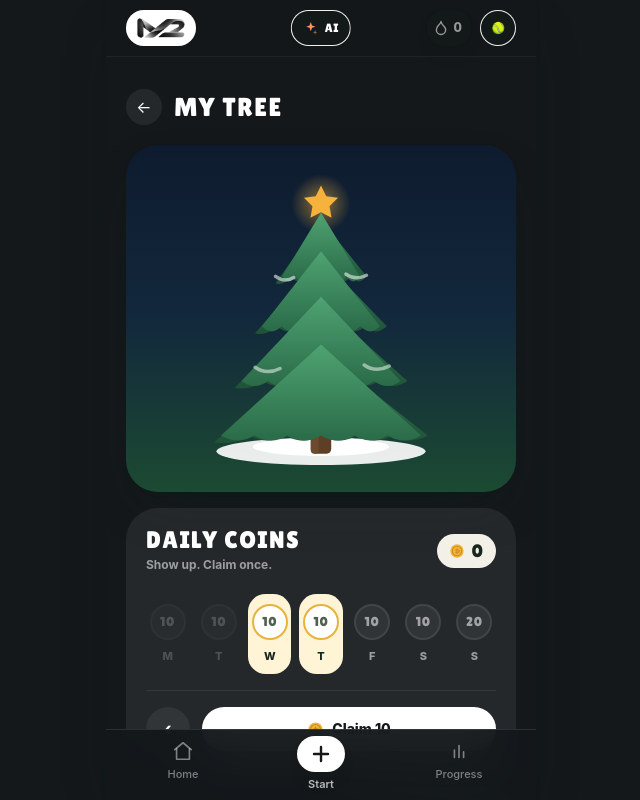
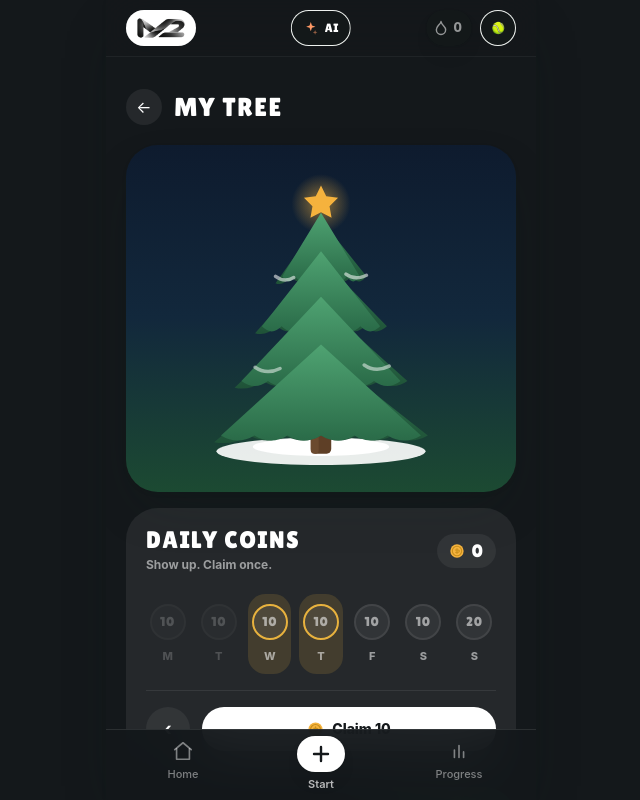
Before and after one commit to MichaelWeng-Git/motionlab-2.0, a Next.js app: page /tree in a window 1280 px wide. Shown: the whole page, without its empty margins (319-959 px from the left). Built offline with nearby package versions, Linux system fonts and the light colour scheme.

Commit message:
ui: remove light islands from dark routes

```diff
--- a/app/activities/[id]/page.tsx
+++ b/app/activities/[id]/page.tsx
@@ -56,7 +56,7 @@ export default function ActivityDetailPage() {
 
     {activity.splits && activity.splits.length > 0 && <section className="mx-5 mt-4 rounded-2xl bg-panel p-5 text-fg shadow-panel"><h2 className="font-golden text-[18px] leading-none">SPLITS</h2><div className="mt-3 divide-y divide-hair">{activity.splits.map((split, index) => { const n = split.n ?? split.km ?? index + 1; const splitUnit = split.unit ?? "km"; return <div key={`${splitUnit}-${n}`} className="flex items-center justify-between py-3"><span className="text-sm font-bold uppercase text-fg">{splitUnit} {n}</span><span className="font-golden text-lg text-fg">{Math.floor(split.seconds / 60)}:{String(split.seconds % 60).padStart(2, "0")}</span></div>; })}</div></section>}
 
-    {activity.description && <section className="mx-5 mt-4 rounded-2xl bg-cream p-5 shadow-soft"><h2 className="font-golden text-[18px] leading-none">NOTES</h2><p className="mt-3 text-[13px] font-semibold leading-relaxed text-ink">{activity.description}</p></section>}
+    {activity.description && <section className="mx-5 mt-4 rounded-2xl bg-panel p-5 text-fg"><h2 className="font-golden text-[18px] leading-none">NOTES</h2><p className="mt-3 text-[13px] font-semibold leading-relaxed text-fg">{activity.description}</p></section>}
   </div>;
 }
 
--- a/app/report/[id]/page.tsx
+++ b/app/report/[id]/page.tsx
@@ -192,25 +192,25 @@ export default function Report() {
       )}
 
       {isReal && mechanics.length > 0 && (
-        <section className="mt-4 rounded-3xl bg-cream p-5 shadow-soft">
+        <section className="mt-4 rounded-3xl bg-panel p-5 text-fg">
           <div className="flex items-baseline justify-between">
-            <div><p className="text-[11px] font-black tracking-[0.18em] text-ink-muted">FROM YOUR 3D MOTION</p><h2 className="mt-1 font-golden text-xl leading-none text-ink">MECHANICS</h2></div>
-            <span className="rounded-full bg-white px-3 py-1.5 text-[11px] font-black uppercase text-ink-muted">{a.biomech!.confidence} confidence</span>
+            <div><p className="text-[11px] font-black tracking-[0.18em] text-fg-muted">FROM YOUR 3D MOTION</p><h2 className="mt-1 font-golden text-xl leading-none text-fg">MECHANICS</h2></div>
+            <span className="rounded-full bg-inset px-3 py-1.5 text-[11px] font-black uppercase text-fg-muted">{a.biomech!.confidence} confidence</span>
           </div>
           <div className={`mt-4 grid gap-2 ${mechanics.length === 3 ? "grid-cols-3" : "grid-cols-2"}`}>
             {mechanics.map((metric) => (
-              <div key={metric.label} className="rounded-2xl bg-white px-3 py-4 text-center">
-                <p className="font-golden text-2xl leading-none text-ink">{metric.value}</p>
-                <p className="mt-1 truncate text-[11px] font-extrabold capitalize text-ink">{metric.label}</p>
-                <p className="mt-0.5 text-[11px] font-bold text-ink-muted">{metric.note}</p>
+              <div key={metric.label} className="rounded-2xl bg-inset px-3 py-4 text-center">
+                <p className="font-golden text-2xl leading-none text-fg">{metric.value}</p>
+                <p className="mt-1 truncate text-[11px] font-extrabold capitalize text-fg">{metric.label}</p>
+                <p className="mt-0.5 text-[11px] font-bold text-fg-muted">{metric.note}</p>
               </div>
             ))}
           </div>
           {a.biomech!.limitations.length > 0 && (
-            <details className="mt-3 rounded-2xl bg-white px-4 py-3">
-              <summary className="cursor-pointer text-[12px] font-extrabold text-ink">Measurement notes · {a.biomech!.limitations.length}</summary>
+            <details className="mt-3 rounded-2xl bg-inset px-4 py-3">
+              <summary className="cursor-pointer text-[12px] font-extrabold text-fg">Measurement notes · {a.biomech!.limitations.length}</summary>
               <ul className="mt-3 space-y-2">
-                {a.biomech!.limitations.map((note) => <li key={note} className="text-[12px] font-semibold leading-relaxed text-ink-muted">{note}</li>)}
+                {a.biomech!.limitations.map((note) => <li key={note} className="text-[12px] font-semibold leading-relaxed text-fg-muted">{note}</li>)}
               </ul>
             </details>
           )}
--- a/app/weeks/page.tsx
+++ b/app/weeks/page.tsx
@@ -352,11 +352,10 @@ export default function Weeks() {
       </div>
 
       {/* what that day trained — the body lit by THAT DAY's work only (never
-          decayed), on a cream ground so the porcelain figure and its red heat
-          read the way they do on the rest of the app's light surfaces */}
+          decayed), on the same raised surface as the rest of the dark shell */}
       {dayIntensity && (
-        <div className="mt-4 overflow-hidden rounded-2xl bg-cream px-5 py-4 shadow-soft">
-          <p className="font-golden text-[13px] leading-none text-ink">
+        <div className="mt-4 overflow-hidden rounded-2xl bg-panel px-5 py-4 text-fg">
+          <p className="font-golden text-[13px] leading-none text-fg">
             {sel.k === keyOf(new Date()) ? "TODAY" : fmtDay(sel.date).split(",")[0].toUpperCase()}&rsquo;S INTENSITY
           </p>
           <div className="mt-1 flex items-center gap-3">
@@ -366,7 +365,7 @@ export default function Weeks() {
                 pct={dayIntensity.score}
                 value={dayIntensity.level}
                 color={dayIntensity.color}
-                track="rgba(14,31,26,0.09)"
+                track="var(--track)"
                 valueColor={dayIntensity.color}
                 big
               />
--- a/components/DailyCoinsTrack.tsx
+++ b/components/DailyCoinsTrack.tsx
@@ -45,9 +45,9 @@ export function DailyCoinsTrack({ claims, onClaim }: { claims: string[]; onClaim
           <p className="font-golden text-2xl leading-none text-fg">DAILY COINS</p>
           <p className="mt-1 text-[12px] font-bold text-fg-muted">Show up. Claim once.</p>
         </div>
-        <div className="flex items-center gap-1.5 rounded-full bg-cream px-3 py-2">
+        <div className="flex items-center gap-1.5 rounded-full bg-inset px-3 py-2">
           <CoinIcon size={16} />
-          <span className="font-golden text-lg leading-none tabular-nums text-ink">{earned}</span>
+          <span className="font-golden text-lg leading-none tabular-nums text-fg">{earned}</span>
         </div>
       </header>
 
@@ -61,16 +61,16 @@ export function DailyCoinsTrack({ claims, onClaim }: { claims: string[]; onClaim
               disabled={!claimable}
               onClick={() => claim(node)}
               aria-label={claimable ? `Claim ${node.amount} coins` : node.label}
-              className={`flex min-w-0 flex-col items-center gap-2 rounded-xl py-2.5 transition active:scale-95 ${claimable ? "bg-award-gold-wash text-ink" : node.state === "missed" ? "opacity-35" : ""}`}
+              className={`flex min-w-0 flex-col items-center gap-2 rounded-xl py-2.5 transition active:scale-95 ${claimable ? "bg-award-gold/15 text-fg" : node.state === "missed" ? "opacity-35" : ""}`}
             >
-              <span className={`grid h-9 w-9 place-items-center rounded-full border-2 ${complete ? "border-award-gold bg-award-gold" : claimable ? "border-award-gold bg-white" : "border-hair bg-inset"}`}>
+              <span className={`grid h-9 w-9 place-items-center rounded-full border-2 ${complete ? "border-award-gold bg-award-gold" : claimable ? "border-award-gold bg-inset" : "border-hair bg-inset"}`}>
                 {complete ? (
                   <svg width="17" height="17" viewBox="0 0 24 24" fill="none" stroke="white" strokeWidth="3" strokeLinecap="round" strokeLinejoin="round"><path d="m5 12 4 4 10-10" /></svg>
                 ) : (
-                  <span className={`font-golden text-[13px] ${claimable ? "text-ink-muted" : "text-fg-muted"}`}>{node.amount}</span>
+                  <span className="font-golden text-[13px] text-fg-muted">{node.amount}</span>
                 )}
               </span>
-              <span className={`text-[11px] font-extrabold ${claimable ? "text-ink" : "text-fg-muted"}`}>{node.label}</span>
+              <span className="text-[11px] font-extrabold text-fg-muted">{node.label}</span>
             </button>
           );
         })}
```
